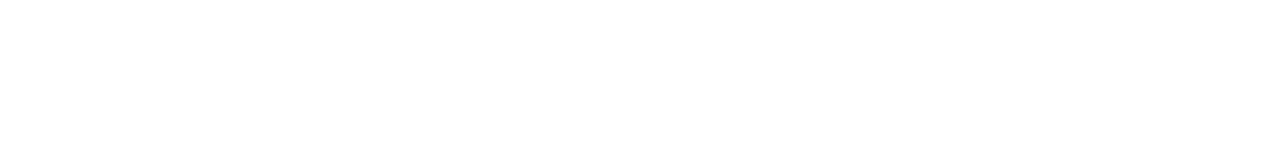
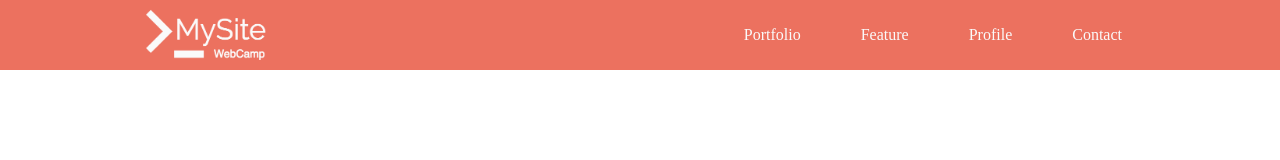
Before and after one commit to salty317/mysite, a plain HTML site: page index.html in a window 1280 px wide. Drawn offline with Linux system fonts and the light colour scheme.

Commit message:
[Add] header完成

```diff
--- a/index.html
+++ b/index.html
@@ -7,6 +7,28 @@
     <title>WALS成果物</title>
 </head>
 <body>
-
+    <header>
+        <div class="header-box clearfix">
+            <a href="">
+                <img src="img/logo.png" alt="ロゴ" class="logo">
+            </a>
+            <nav>
+                <ul class="nav-list">
+                    <li class="nav-list-item">
+                        <a href="">Portfolio</a>
+                    </li>
+                    <li class="nav-list-item">
+                        <a href="">Feature</a>
+                    </li>
+                    <li class="nav-list-item">
+                        <a href="">Profile</a>
+                    </li>
+                    <li class="nav-list-item">
+                        <a href="">Contact</a>
+                    </li>
+                </ul>
+            </nav>
+        </div>
+    </header>
 </body>
 </html>
--- a/style.css
+++ b/style.css
@@ -3,3 +3,46 @@
     padding: 0;
     box-sizing: border-box;
 }
+
+.clearfix::after {
+    content: "";
+    display: block;
+    clear: both;
+}
+
+header {
+    width: 100%;
+    height: 70px;
+    background-color: #ec715f;
+}
+
+.header-box {
+    width: 1024px;
+    margin: 0 auto;
+}
+
+a {
+    text-decoration: none;
+}
+
+.logo {
+    height: 70px;
+    float: left;
+}
+
+.nav-list {
+    float: right;
+}
+
+.nav-list-item {
+    float: left;
+    padding: 0 30px;
+    line-height: 70px;
+    color: #fafafa;
+    list-style: none;
+    font-size: 16px;
+}
+
+.nav-list-item a {
+    color: #fafafa;
+}
```
